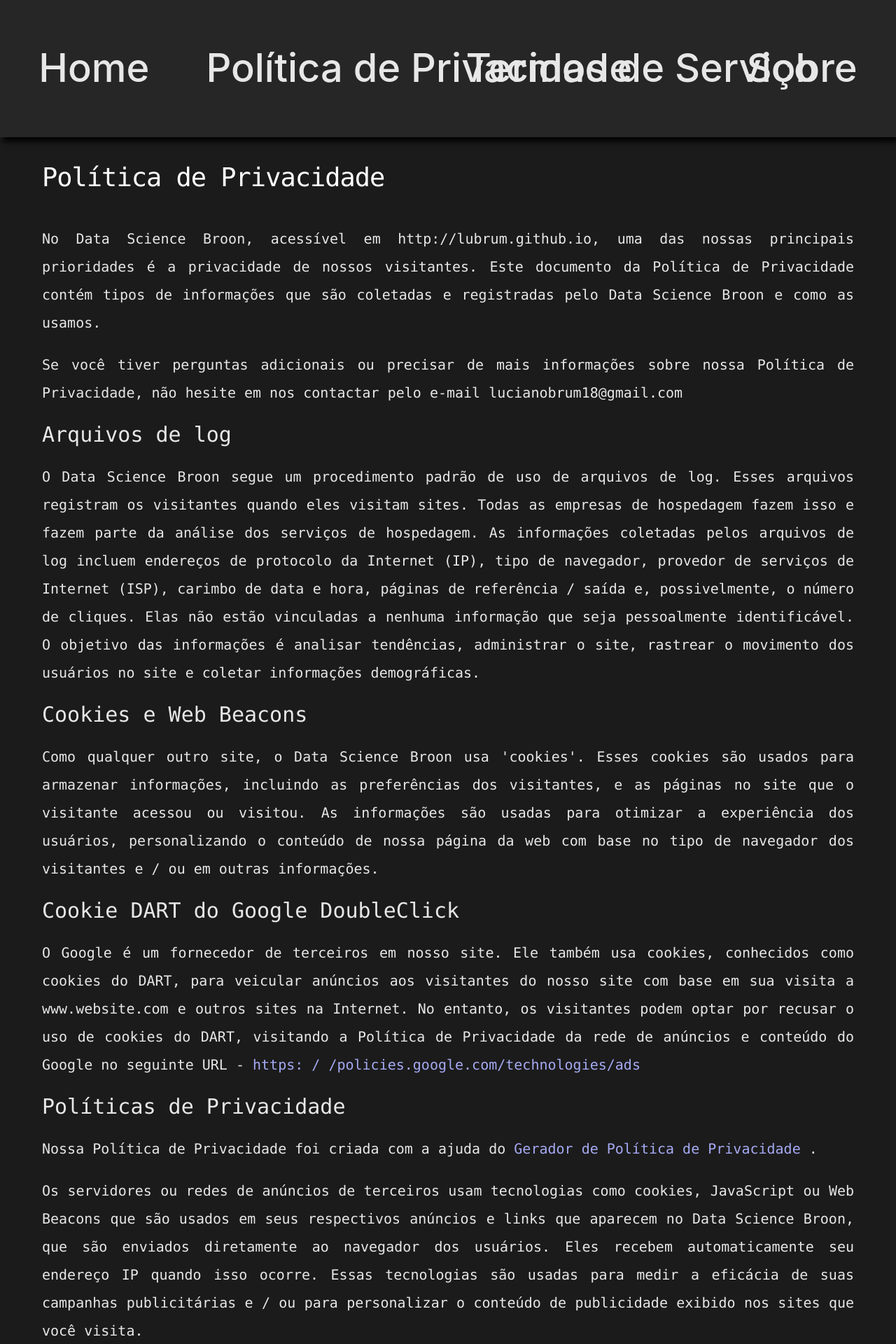
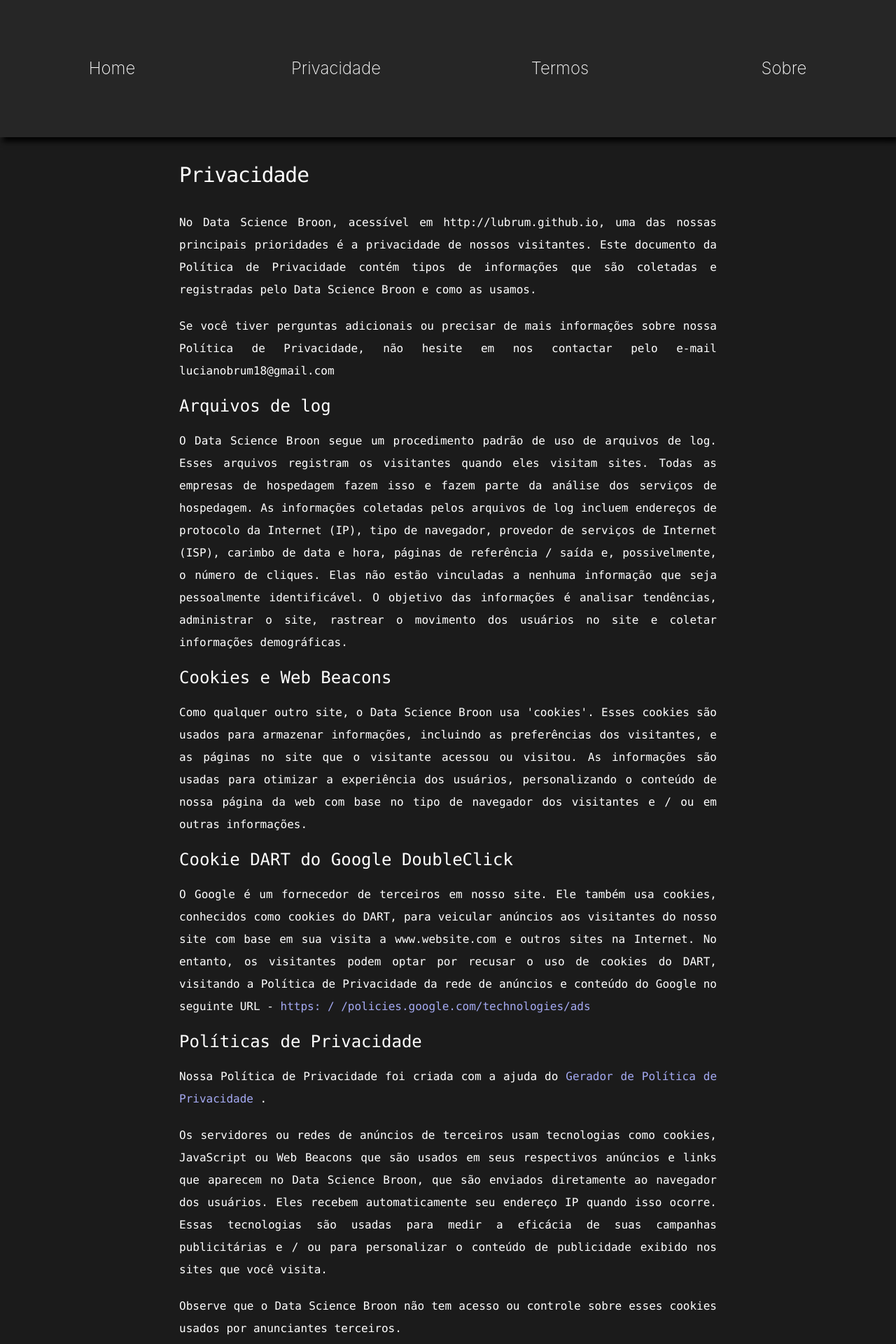
Before and after one commit to Lubrum/Lubrum.github.io, a Jekyll site: the page built from privacy-policy.markdown, in a window 1280 px wide. Shown: the top 1920 px of the page at 70% size. Built offline with Jekyll 4.4.1, drawn with Linux system fonts in a browser that asks for light colours; some web fonts are replaced.

Commit message:
fixes in font size mobile and color change in index, also greater margin in posts

```diff
--- a/_includes/left-col.html
+++ b/_includes/left-col.html
@@ -8,13 +8,9 @@
         <a class="author-name" href="mailto:{{ site.email }}">{{ site.author | escape }}</a>
     {%- endif -%}
 
-    <br>
-
     {%- if site.email -%}
         <a class="author-email" href="mailto:{{ site.email }}">{{ site.email }}</a>
     {%- endif -%}
-
-    <br>
 
     {%- if site.description -%}
         <a class="author-description">{{- site.description | escape -}}</a>
--- a/_sass/minima.scss
+++ b/_sass/minima.scss
@@ -3,14 +3,14 @@
 $base-font-family: Consolas,Monaco,Andale Mono,Ubuntu Mono,monospace !default;
 $index-font-family: -apple-system, BlinkMacSystemFont, "Roboto Light", Roboto, Helvetica, Arial, sans-serif, "Apple Color Emoji", "Segoe UI Emoji", "Segoe UI Symbol" !default;
 
-$base-font-size:   20px !default;
-$base-font-weight: 500 !default;
+$base-font-size:   16px !default;
+$base-font-weight: 250 !default;
 $small-font-size:  $base-font-size * 0.7 !default;
 $base-line-height: 2 !default;
 
-$spacing-unit:     30px !default;
+$spacing-unit:     20% !default;
 
-$text-color:       rgb(231, 231, 231) !default;
+$text-color:       rgb(255, 255, 255) !default;
 $background-color: #262626 !default;
 $brand-color:      #2a7ae2 !default;
 
--- a/_sass/minima/_base.scss
+++ b/_sass/minima/_base.scss
@@ -14,7 +14,7 @@
  */
 
 body, html {
-  font: $base-font-weight #{$base-font-size*0.7}/#{$base-line-height} $base-font-family;
+  font: $base-font-weight #{$base-font-size}/#{$base-line-height} $base-font-family;
   color: $text-color;
   background-color: $background-color;
   -webkit-text-size-adjust: 100%;
--- a/_sass/minima/_layout.scss
+++ b/_sass/minima/_layout.scss
@@ -46,7 +46,7 @@
 
   .page-link {
     white-space: nowrap;
-    font-size: 2vh;
+    font-size: 16px;
     color: $text-color;
 
     &:not(:last-child) {
@@ -195,16 +195,14 @@
   .post {
     margin-left: $spacing-unit;
     margin-right: $spacing-unit;
-    padding-right: $spacing-unit;
-    padding-left: $spacing-unit;
-    padding-bottom: $spacing-unit;
-    padding-top: $spacing-unit;
+    padding-bottom: $spacing-unit / 8;
+    padding-top: $spacing-unit / 8;
   }
 
   .post-home-title {
     @include relative-font-size(1.5);
-    padding-top: $spacing-unit;
-    padding-bottom: $spacing-unit / 2;
+    padding-top: $spacing-unit / 8;
+    padding-bottom: $spacing-unit / 8;
     text-align: center;
     font-weight: 1000;
     line-height: 1;
@@ -214,8 +212,8 @@
   .post-home-subtitle {
     @include relative-font-size(0.8);
     color: $text-color;
-    padding-right: $spacing-unit;
-    padding-left: $spacing-unit;
+    padding-right: $spacing-unit / 8;
+    padding-left: $spacing-unit / 8;
     display: block;
     text-align: center;
     line-height: normal;
@@ -309,6 +307,7 @@
   }
 
   .post-li {
+    color: $text-color;
     padding-top: 15px;
     padding-bottom: 15px;
     padding-left: 40px;
@@ -335,18 +334,21 @@
 
   .post-link {
     @include relative-font-size(1);
-    text-decoration: none;
-    color: $text-color;
-    -webkit-transition: all 1.5s;
-    -moz-transition: all 1.5s;
-    transition: all 1.5s;
+    color: inherit;
+    -webkit-transition: all 5s ease-in-out;
+    -ms-transition: all 5s ease-in-out;
+    -o-transition: all 5s ease-in-out;
+    -moz-transition: all 5s ease-in-out;
+    transition: all 5s ease-in-out;
     &:hover {
-      -webkit-animation:rainbow2 15s infinite;
-      -ms-animation:rainbow2 15s infinite;
-      -o-animation:rainbow2 15s infinite;
-      animation:rainbow2 15s infinite;
-        @-webkit-keyframes rainbow2 {
-        0% {color: #ff0000;}
+      -webkit-animation: rr 15s infinite;
+      -ms-animation: rr 15s infinite;
+      -o-animation: rr 15s infinite;
+      -moz-animation: rr 15s infinite;
+      animation: rr 15s infinite;
+        @-webkit-keyframes rr {
+        0% {color: #ffffff;}
+        5% {color: #ff0000;}
         10% {color: #ff8000;}
         20% {color: #ffff00;}
         30% {color: #80ff00;}
@@ -358,8 +360,9 @@
         90% {color: #8000ff;}
         100% {color: #ff0080;}
         }
-        @-ms-keyframes rainbow {
-        0% {color: #ff0000;}
+        @-ms-keyframes rr {
+        0% {color: #fdfdfd;}
+        5% {color: #ff0000;}
         10% {color: #ff8000;}
         20% {color: #ffff00;}
         30% {color: #80ff00;}
@@ -371,8 +374,9 @@
         90% {color: #8000ff;}
         100% {color: #ff0080;}
         }
-        @-o-keyframes rainbow {
-        0% {color: #ff0000;}
+        @-o-keyframes rr {
+        0% {color: #ffffff;}
+        5% {color: #ff0000;}
         10% {color: #ff8000;}
         20% {color: #ffff00;}
         30% {color: #80ff00;}
@@ -384,8 +388,23 @@
         90% {color: #8000ff;}
         100% {color: #ff0080;}
         }
-        @keyframes rainbow {
-        0% {color: #ff0000;}
+        @-moz-keyframes rr {
+          0% {color: #ffffff;}
+          5% {color: #ff0000;}
+          10% {color: #ff8000;}
+          20% {color: #ffff00;}
+          30% {color: #80ff00;}
+          40% {color: #00ff00;}
+          50% {color: #00ff80;}
+          60% {color: #00ffff;}
+          70% {color: #0080ff;}
+          80% {color: #0000ff;}
+          90% {color: #8000ff;}
+          100% {color: #ff0080;}
+          }
+        @keyframes rr {
+        0% {color: #ffffff;}
+        5% {color: #ff0000;}
         10% {color: #ff8000;}
         20% {color: #ffff00;}
         30% {color: #80ff00;}
@@ -398,6 +417,7 @@
         100% {color: #ff0080;}
         }
     }
+
     span, h3, h6 {
       display: block;
       line-height: normal;
@@ -410,12 +430,19 @@
     span {
       @include relative-font-size(1);
     }
+    :not(:hover){
+      -webkit-animation: all 5s ease-in-out;
+      -ms-animation: all 5s ease-in-out;
+      -o-animation: all 5s ease-in-out;
+      -moz-animation: all 5s ease-in-out;
+      animation: all 5s ease-in-out;
+    }
   }
 
 /* ### Posts ### */
 
   .post-header {
-    margin-bottom: $spacing-unit;
+    margin-bottom: $spacing-unit / 8;
   }
 
   .post-title {
@@ -576,13 +603,40 @@
 }
 
 @media only screen and (max-width: 625px) {
-.searchInput {
+
+  .searchInput {
     font-size: 2vh;
     width: 60%;
   }
+
+}
+
+@media only screen and (min-width: 768px) {
+
+  .page-link {
+    @include relative-font-size(1.4);
+  }
+
+  .post-link {
+    @include relative-font-size(1.2);
+  }
+
+}
+
+@media only screen and (min-width: 1024px) {
+
+  .page-link {
+    @include relative-font-size(1.5);
+  }
+
+  .post-link {
+    @include relative-font-size(1.4);
+  }
+
 }
 
 @media only screen and (min-width: 1400px) {
+
   .container {
     grid-template-columns: 16% 1fr;
     grid-template-rows: 7% 1fr;
@@ -597,15 +651,20 @@
 
   .openbtn {
     display: inline-block;
-    position: absolute;
+    position: relative;
     font-size: 1.5vw;
     cursor: pointer;
-    background-color: #111;
+    background-color: $background-color;
     color: white;
-    left: 5%;
-    top: 2%;
-    width: 5%;
-    height: 88%;
+    left: 6%;
+    top: 11%;
+    width: 4%;
+    height: 75%;
+    border: none;
+    border-radius: 25%;
+    box-shadow:
+    #000000 4px 6px 10px,
+    #4d4d4d -2px -2px 10px;
   }
 
   .openbtn:hover {
@@ -619,9 +678,9 @@
 
   .navigation-menu {
     grid-template-columns: 1fr;
-    grid-template-rows: 50px 20% 10% 10% 15% 40px 40px 1fr;
+    grid-template-rows: 50px 30% 50px 50px 12.5% 40px 40px 1fr;
     position: fixed;
-    width: 16%;
+    width: 14%;
     height: 100%;
     left: 0%;
     top: 7.05%;
@@ -629,7 +688,7 @@
     -moz-transition: all 0.45s ease-in-out;
     -o-transition: all 0.45s ease-in-out;
     transition: all 0.45s ease-in-out;
-
+    padding: 1%;
     br{
       display: inline;
     }
@@ -654,13 +713,12 @@
 
   .box{
     position: relative;
-    left: 25%;
     display: inline-block;
     grid-row: 2 / 3;
-    width: 50%;
+    width: 70%;
+    left: 12%;
     height: auto;
     overflow: hidden;
-    align-items: center;
     border-radius: 10% 10% 10% 10% / 10% 10% 10% 10%;
     box-shadow:
     #000000 8px 12px 20px,
@@ -798,15 +856,15 @@
   }
 
   .post-home-title {
-    @include relative-font-size(2);
+    @include relative-font-size(2.5);
   }
 
   .post-home-subtitle {
-    @include relative-font-size(1.2);
+    @include relative-font-size(1.8);
   }
 
   .post-link {
-    @include relative-font-size(1.5);
+    @include relative-font-size(1.7);
   }
 
   table.paleBlueRows tbody td {
--- a/privacy-policy.markdown
+++ b/privacy-policy.markdown
@@ -1,6 +1,6 @@
 ---
 layout: page
-title: Política de Privacidade
+title: Privacidade
 permalink: /politica-de-privacidade/
 ---
 
--- a/terms-of-service.markdown
+++ b/terms-of-service.markdown
@@ -1,6 +1,6 @@
 ---
 layout: page
-title: Termos de Serviço
+title: Termos
 permalink: /termos-de-servico/
 ---
 
```
